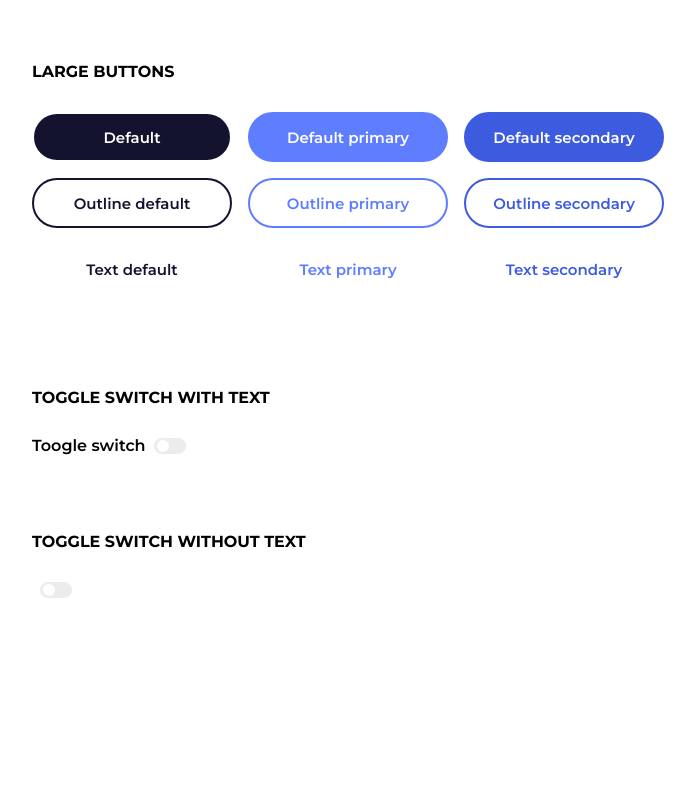
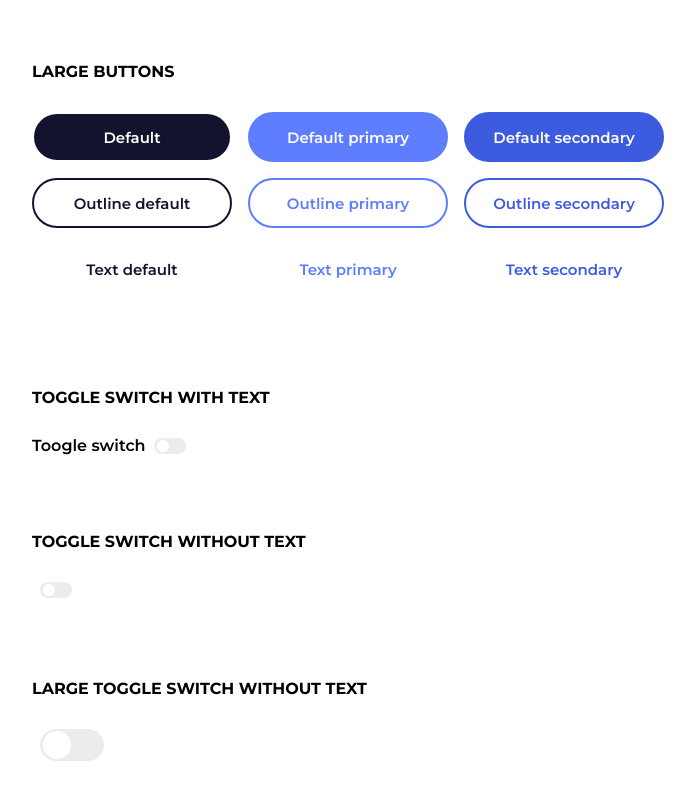
Before and after one commit to izleogrenkodla/Edumat-front-end, a Vue app: page /#/components in a window 1280 px wide. Shown: the part 1165-1965 px from the top of the page, without its empty margins (224-919 px from the left). Before the commit the page ends 1846 px from the top, so only its background shows below. Built offline with nearby package versions, Linux system fonts and the light colour scheme.

Commit message:
Add big version of toggle switch

```diff
--- a/src/components/BaseToggleSwitch/BaseToggleSwitch.scss
+++ b/src/components/BaseToggleSwitch/BaseToggleSwitch.scss
@@ -27,6 +27,15 @@
       width: calc(1rem - 4px);
       height: calc(1rem - 4px);
     }
+
+    &--big{
+      width: 4rem;
+      height: 2rem;
+      &::before{
+        width: calc(2rem - 4px);
+        height: calc(2rem - 4px);
+      }
+    }
   }
 
   &__checkbox:checked + &__indicator {
--- a/src/components/BaseToggleSwitch/BaseToggleSwitch.vue
+++ b/src/components/BaseToggleSwitch/BaseToggleSwitch.vue
@@ -2,12 +2,10 @@
   <label class="base-switch" :for="switchID">
     <slot></slot>
     <div class="base-switch__wrapper">
-      <input
-        type="checkbox"
-        class="base-switch__checkbox"
-        :id="switchID"
-      />
-      <div class="base-switch__indicator"></div>
+      <input type="checkbox" class="base-switch__checkbox" :id="switchID" v-model="checked" />
+      <div
+        :class="[size === 'big' && 'base-switch__indicator--big', 'base-switch__indicator']"
+      ></div>
     </div>
   </label>
 </template>
@@ -17,6 +15,16 @@ import { uuid } from '@/helpers/';
 
 export default {
   name: 'BaseToggleSwitch',
+  data: () => ({
+    checked: false,
+  }),
+  props: {
+    size: {
+      type: String,
+      required: false,
+      default: 'small',
+    },
+  },
   computed: {
     switchID() {
       return uuid();
--- a/src/views/Components.vue
+++ b/src/views/Components.vue
@@ -210,6 +210,10 @@
       <h2 class="components__heading">Toggle switch without text</h2>
       <base-toggle-switch />
     </div>
+    <div class="components__row">
+      <h2 class="components__heading">Large Toggle switch without text</h2>
+      <base-toggle-switch size="big"/>
+    </div>
   </main>
 </template>
 
```
